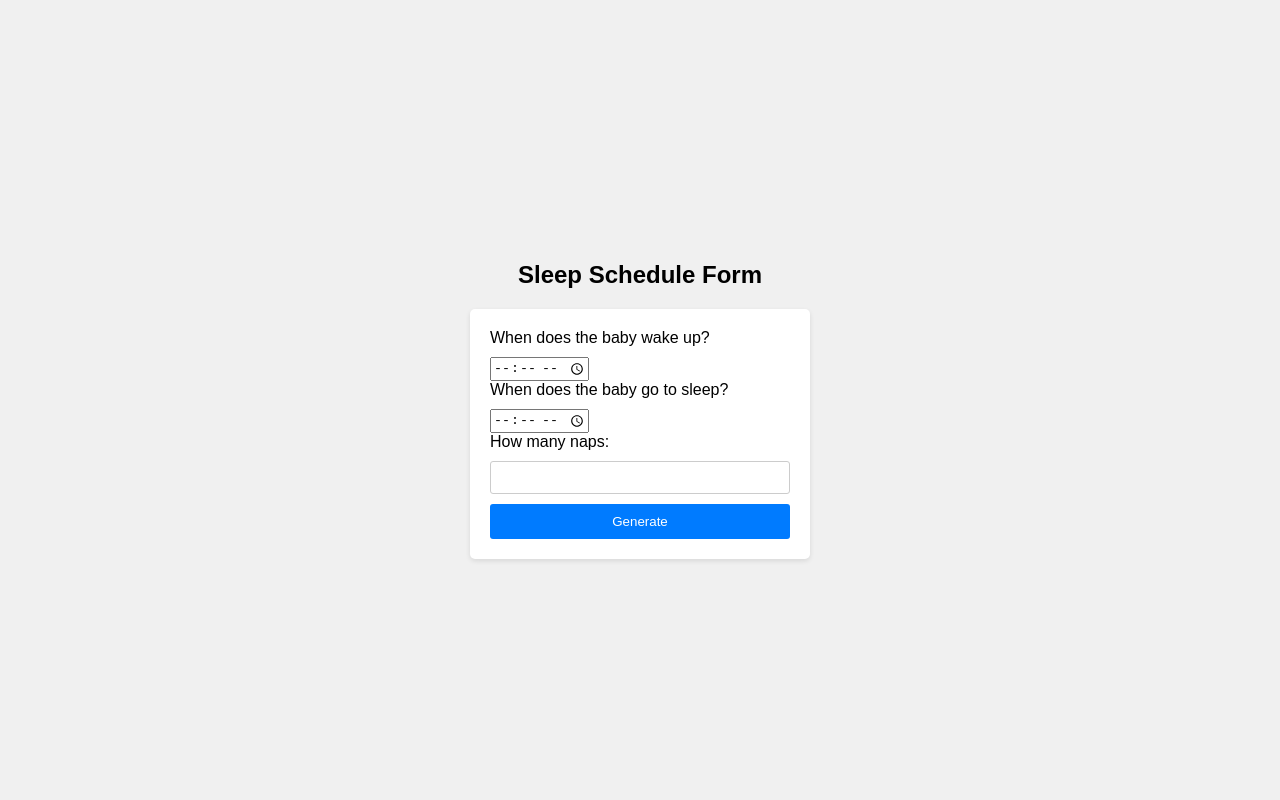
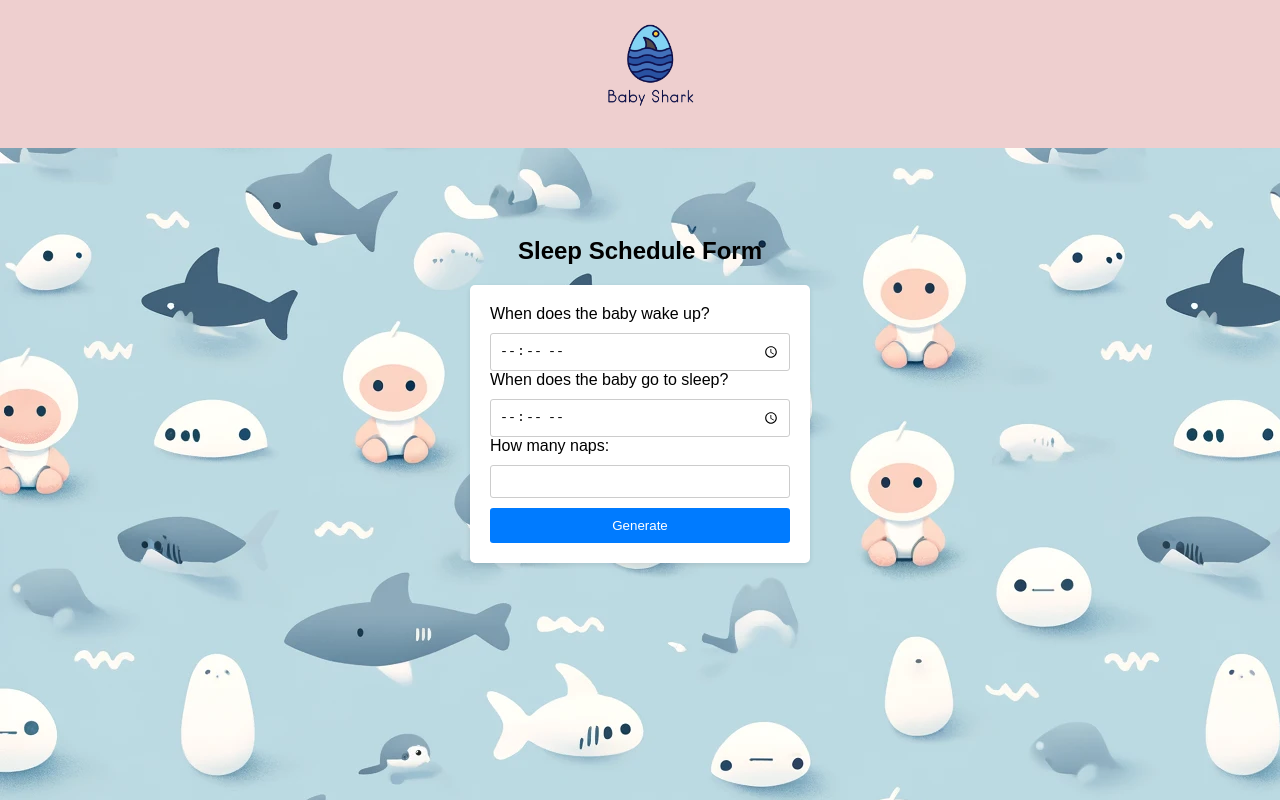
Before and after one commit to anamanumesc/baby-shark-web, a plain HTML site: page html/sleeping-schedule-form.html in a window 1280 px wide. Drawn offline with Linux system fonts and the light colour scheme.

Commit message:
fixed headers for forms and main page + background

```diff
--- a/html/sleeping-schedule-form.html
+++ b/html/sleeping-schedule-form.html
@@ -7,12 +7,17 @@
     <link rel="stylesheet" href="../styles/sleeping-schedule-form.css">
 </head>
 <body>
+    <header>
+        <nav>
+            <a href="../main-page.html"><img src="../logo/logo.png" alt="Baby Shark Logo" class="logo"></a>
+        </nav>
+    </header>
     <h2>Sleep Schedule Form</h2>
     <form id="sleepScheduleForm">
-        <label for="napTime">When does the baby wake up?</label>
-        <input type="time" id="napTime" name="napTime" required>
-        <label for="napTime">When does the baby go to sleep?</label>
-        <input type="time" id="napTime" name="napTime" required>
+        <label for="wakeUpTime">When does the baby wake up?</label>
+        <input type="time" id="wakeUpTime" name="wakeUpTime" required>
+        <label for="sleepTime">When does the baby go to sleep?</label>
+        <input type="time" id="sleepTime" name="sleepTime" required>
         <label for="numNaps">How many naps:</label>
         <input type="number" id="numNaps" name="numNaps" min="0" max="7" required>
         <button type="button" id="generateButton">Generate</button>
--- a/scripts/generateNaps.js
+++ b/scripts/generateNaps.js
@@ -23,4 +23,6 @@ document.getElementById('generateButton').addEventListener('click', function() {
     var submitButton = document.getElementById('submitButton');
     submitButton.classList.remove('hidden');
     napTimesContainer.appendChild(submitButton);
+    var isMobile = window.matchMedia('(max-width: 600px)').matches;
+    document.querySelector('h2').style.marginTop = isMobile ? '50vh' : '100vh';
 });
--- a/styles/eating-schedule-form.css
+++ b/styles/eating-schedule-form.css
@@ -4,18 +4,39 @@ body {
     padding: 0;
     display: flex;
     flex-direction: column;
-    justify-content: center;
     align-items: center;
-    height: 100vh;
     background-color: #f0f0f0;
+    background-image: url('../images/bg.png');
 }
 
-.hidden {
-    display: none;
+header {
+    background-color: #eecfcf;
+    color: #fff;
+    padding: 10px;
+    width: 100%;
+    position: fixed;
+    top: 0;
+    left: 0;
+    z-index: 1000;
+}
+
+nav {
+    text-align: center;
+}
+
+nav a {
+    color: #fff;
+    text-decoration: none;
+    margin: 0 1em;
+}
+
+.logo{
+    max-width: 20vh;
 }
 
 h2 {
     text-align: center;
+    margin-top: 25vh;
 }
 
 form {
@@ -53,3 +74,7 @@ button[type="button"], button[type="submit"] {
 button[type="button"]:hover, button[type="submit"]:hover {
     background-color: #0056b3;
 }
+
+.hidden {
+    display: none;
+}
--- a/styles/sleeping-schedule-form.css
+++ b/styles/sleeping-schedule-form.css
@@ -8,14 +8,37 @@ body {
     align-items: center;
     height: 100vh;
     background-color: #f0f0f0;
+    background-image: url('../images/bg.png');
 }
 
-.hidden {
-    display: none;
+header {
+    background-color: #eecfcf;
+    color: #fff;
+    padding: 10px;
+    width: 100%;
+    position: fixed;
+    top: 0;
+    left: 0;
+    z-index: 1000;
+}
+
+nav {
+    text-align: center;
+}
+
+nav a {
+    color: #fff;
+    text-decoration: none;
+    margin: 0 1em;
+}
+
+.logo {
+    max-width: 20vh;
 }
 
 h2 {
     text-align: center;
+    margin-top: calc(100vh - (10 * var(--numNaps)));
 }
 
 form {
@@ -31,7 +54,8 @@ label {
     margin-bottom: 10px;
 }
 
-input[type="number"], textarea {
+input[type="number"],
+input[type="time"] {
     width: 100%;
     padding: 8px;
     border: 1px solid #ccc;
@@ -39,7 +63,8 @@ input[type="number"], textarea {
     box-sizing: border-box;
 }
 
-button[type="button"], button[type="submit"] {
+button[type="button"],
+button[type="submit"] {
     width: 100%;
     padding: 10px;
     background-color: #007bff;
@@ -50,6 +75,11 @@ button[type="button"], button[type="submit"] {
     margin-top: 10px;
 }
 
-button[type="button"]:hover, button[type="submit"]:hover {
+button[type="button"]:hover,
+button[type="submit"]:hover {
     background-color: #0056b3;
 }
+
+.hidden {
+    display: none;
+}
```
Also changed, not shown: html/eating-schedule-form.html (+5 -0 lines), main-page.html (+5 -3 lines), styles/main-page.css (+31 -0 lines), images/bg.png (added), images/sleep schedule.png (added).
